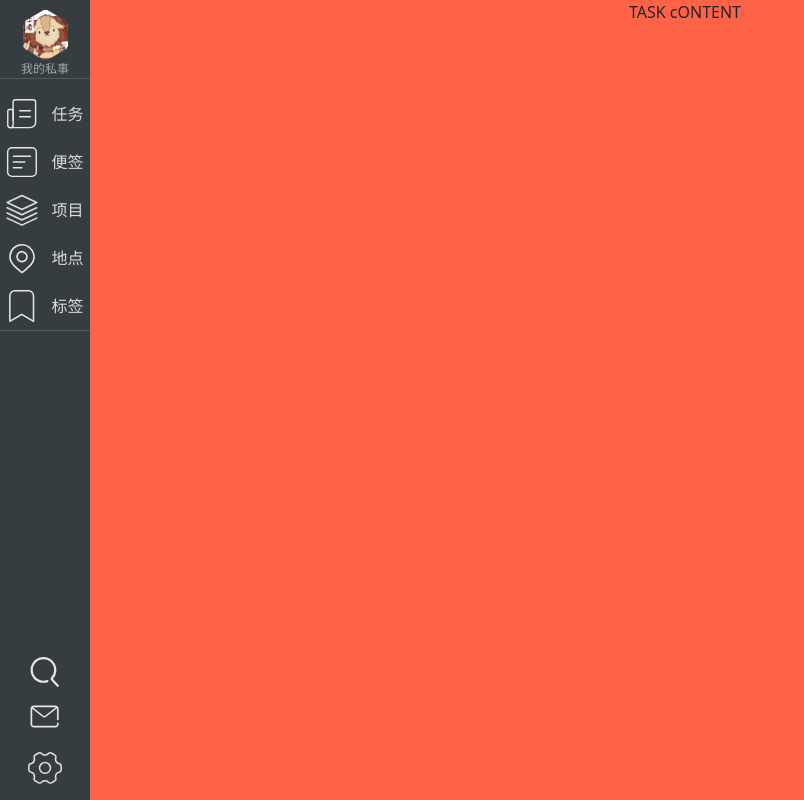
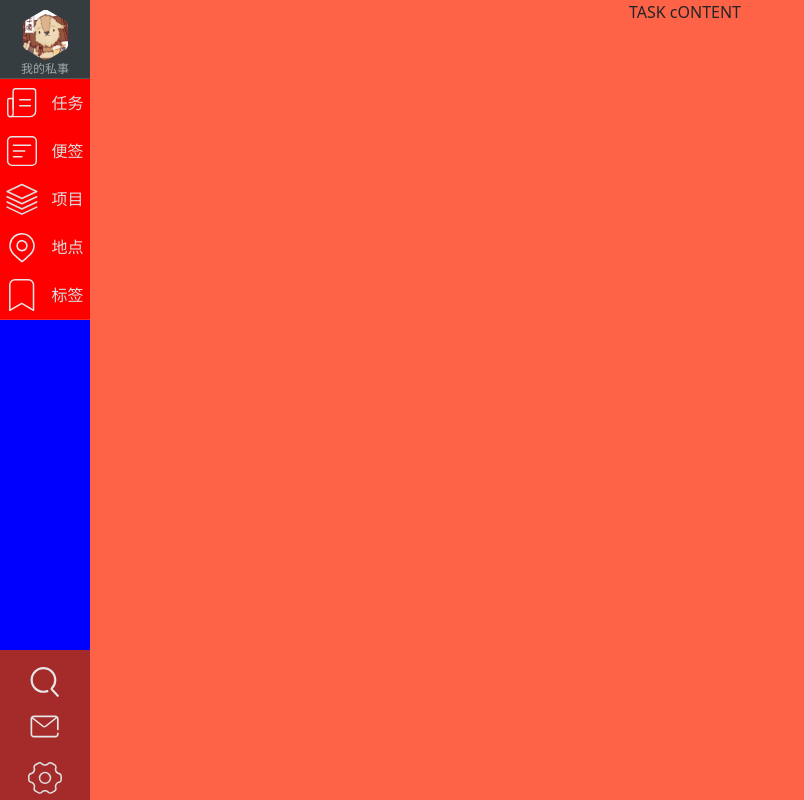
Before and after one commit to liulaoliu/hieplan, a React (Create React App) app: page /main/task in a window 1280 px wide. Shown: the whole page, without its empty margins (0-804 px from the left). Built offline with nearby package versions, Linux system fonts and the light colour scheme.

Commit message:
解决了sidebar的about区域使用absolute定位影响后序popover的overlay的问题===》使用了%100height 的div占位(这是后序插件的位置)

```diff
--- a/src/Components/taskPage/Sidebar.tsx
+++ b/src/Components/taskPage/Sidebar.tsx
@@ -1,6 +1,7 @@
 import React, { ReactElement, useState } from "react";
 import SidebarAvatar from "./SidebarAvatar";
-import SidebarBlock from "./SidebarBlock";
+import SideBarBlock from "./SideBarBlock";
+
 import styles from "./task.module.css";
 
 interface sidebarProp {
@@ -22,7 +23,6 @@ export default function Sidebar({
   avatarUrl,
   pluginNames,
 }: sidebarProp): ReactElement {
-  //
   const [currentActiveBlockUrl, setActiveBlockUrl] = useState("");
 
   // let matchResult=useMatch(currentUrl||"") !== null;
@@ -64,7 +64,7 @@ export default function Sidebar({
       >
         {sidebarRegularBlocks.map((block, idx) => {
           return (
-            <SidebarBlock
+            <SideBarBlock
               containerClassName={block[2]}
               key={idx}
               handleTest={handleTest}
@@ -73,51 +73,24 @@ export default function Sidebar({
               iconClassName={block[0] + "_icon"}
               word={block[1]}
               activeUrl={currentActiveBlockUrl}
-            ></SidebarBlock>
+            ></SideBarBlock>
           );
         })}
       </div>
-
+      <div className={styles.optionalPluginPlace}></div>
       <div className={styles.fixed_area_about}>
-      {sidebarFixedAreaBlocks.map((block, idx) => {
+        {sidebarFixedAreaBlocks.map((block, idx) => {
           return (
-            <SidebarBlock
+            <SideBarBlock
               containerClassName={block[1]}
               key={idx}
               handleTest={handleTest}
               componentRelatedUrl={`main/${block[0]}`}
-
               iconClassName={block[0] + "_icon"}
-
               activeUrl={currentActiveBlockUrl}
-            ></SidebarBlock>
+            ></SideBarBlock>
           );
         })}
-
-        {/* <SidebarBlock
-       to={"test"}
-          componentRelatedUrl={"test"}
-          handleTest={handleTest}
-          iconClassName="search_icon"
-          optionalContainerClassName="fixed_area_container"
-          activeUrl={currentActiveBlockUrl}
-        ></SidebarBlock>
-        <SidebarBlock
-        to={"test"}
-          handleTest={handleTest}
-          componentRelatedUrl={"test"}
-          iconClassName="message_icon"
-          optionalContainerClassName="fixed_area_container"
-          activeUrl={currentActiveBlockUrl}
-        ></SidebarBlock>
-        <SidebarBlock
-        to={"test"}
-          handleTest={handleTest}
-          componentRelatedUrl={"test"}
-          iconClassName="setting_icon"
-          optionalContainerClassName="fixed_area_container"
-          activeUrl={currentActiveBlockUrl}
-        ></SidebarBlock> */}
       </div>
     </div>
   );
--- a/src/Components/taskPage/SidebarBlock.tsx
+++ b/src/Components/taskPage/SidebarBlock.tsx
@@ -1,6 +1,7 @@
 import React, { MouseEventHandler, ReactElement } from "react";
 import { Button } from "react-bootstrap";
 import { Link, useMatch } from "react-router-dom";
+import PopOver from "./needName/PopOver/PopOver";
 import styles from "./task.module.css";
 
 interface sideBarBlock {
@@ -51,7 +52,9 @@ export default function SidebarBlock({
       }
     >
       {to === undefined ? (
-        <div className={styles[iconClassName]}></div>
+        <div className={styles[iconClassName]}>
+
+        </div>
       ) : (
         <Link
           onClick={(e) => {
--- a/src/Components/taskPage/task.module.css
+++ b/src/Components/taskPage/task.module.css
@@ -1,5 +1,10 @@
 .main_page_container {
   display: flex;
+}
+
+.main_page_content {
+  background-color: tomato;
+  width: 100%;
 }
 
 .sidebar {
@@ -8,11 +13,8 @@
   background-color: #353d40;
   height: 100vh;
   position: relative;
-}
-
-.main_page_content {
-  background-color: tomato;
-  width: 100%;
+  display: flex;
+  flex-direction: column;
 }
 
 /* *sidebar中头像avatar区域的样式 */
@@ -22,6 +24,23 @@
   height: 90px;
   background-color: #353d40;
   padding-top: 10px;
+}
+
+.fixed_area_regular_stuff {
+  height: 260px;
+  background-color: red;
+}
+
+.optionalPluginPlace {
+  height: 100%;
+  background-color: blue;
+}
+
+.fixed_area_about {
+  height: 150px;
+  bottom: 0;
+  width: 100%;
+  background-color: brown;
 }
 /*  这是 网上的关于
 如何实现比 1px 更细的线的样例
@@ -118,7 +137,7 @@ https://zhuanlan.zhihu.com/p/80800239
 }
 
 .fixed_area_about {
-  position: absolute;
+  /* position: absolute; */
   bottom: 0;
   width: 100%;
 }
```
Also changed, not shown: src/Components/taskPage/needName/PopOver/PopOver.module.css (added, +7 -0 lines), src/Components/taskPage/needName/PopOver/PopOver.tsx (added, +13 -0 lines).
